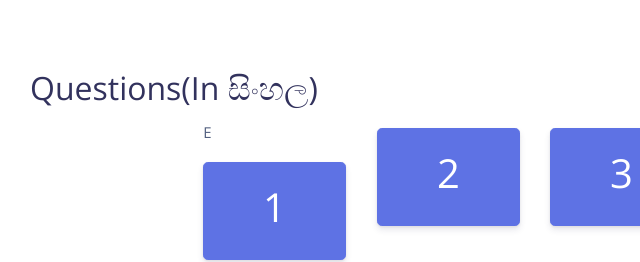
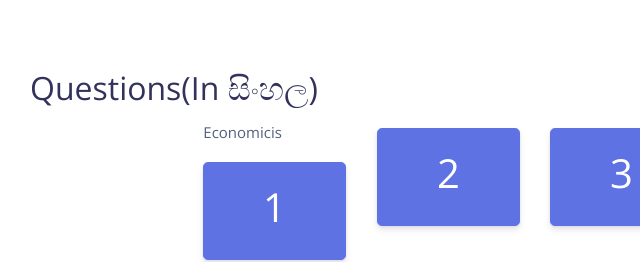
Before and after one commit to Piumal1999/Quiz_Ncc, a website: page quiz 2.html in a window 1280 px wide. Shown: the top 262 px of the page, 105-745 px from the left. Drawn offline with nearby package versions, Linux system fonts and the light colour scheme.

```diff
--- a/quiz 2.html
+++ b/quiz 2.html
@@ -54,7 +54,7 @@
             </div>
             <!-- Question 1 -->
           <div class="col-md-2">
-              <p style="font-size:15px;">E</p>
+              <p style="font-size:15px;">Economicis</p>
               <button type="button" class="btn btn-lg btn-block btn-primary mb-3" data-toggle="modal" data-target="#modal-default1"><div class="h1" style="color: white;">1</div></button>
             <div class="modal fade" id="modal-default1" tabindex="-1" role="dialog" aria-labelledby="modal-default1" aria-hidden="true">
               <div class="modal-dialog modal- modal-dialog-centered modal-" role="document">
```
